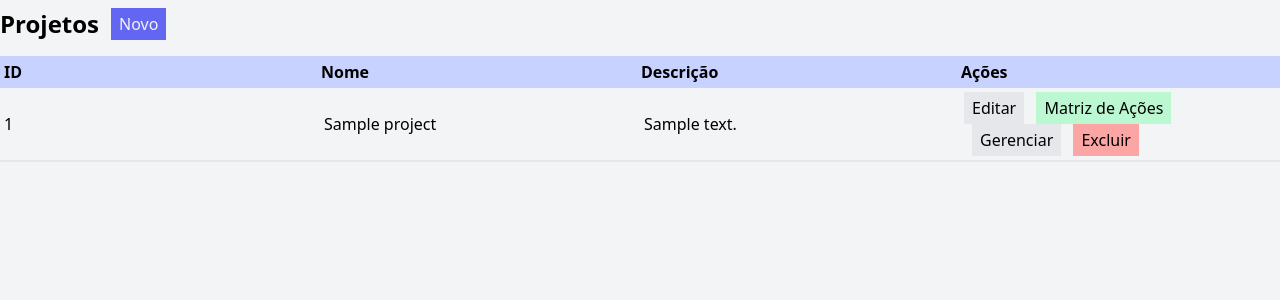
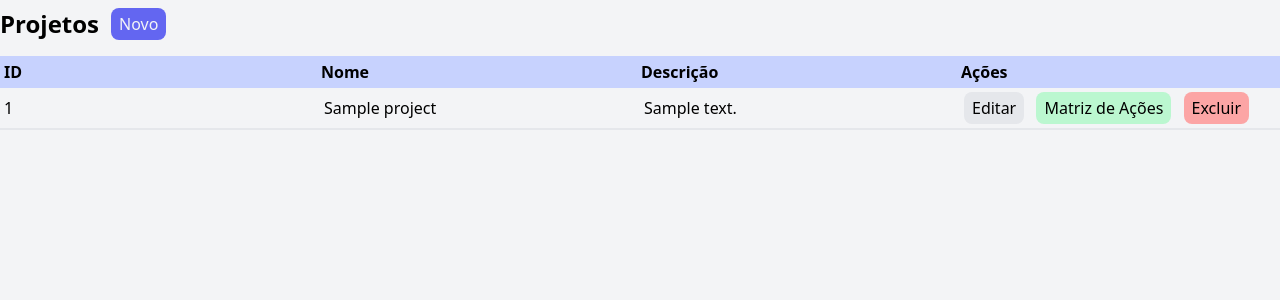
Before and after one commit to FabioCruz20/active_aging_planner, a Django app: page /planning/projects/ in a window 1280 px wide. Shown: the part 40-340 px from the top of the page. Run offline with Django 4.2, Linux system fonts and the light colour scheme; tables that the repository leaves empty hold one stand-in row (values such as "Sample post"); some libraries are stand-ins or nearby versions.

Commit message:
style: style buttons in project list page

```diff
--- a/planning/templates/projects/index.html
+++ b/planning/templates/projects/index.html
@@ -5,7 +5,7 @@
             <h1 class="font-bold text-2xl mt-2">Projetos</h1>
             <a
                 href="{% url 'projects:new' %}"
-                class="px-2 py-1 bg-indigo-500 text-gray-100">
+                class="px-2 py-1 rounded-lg bg-indigo-500 text-gray-100">
                 Novo
             </a>
         </div>
@@ -27,18 +27,13 @@
                     <td class="p-1">
                         <a
                             href="{% url 'projects:edit' project_id=project.id %}"
-                            class="px-2 py-1 bg-gray-200 inline-block">
+                            class="px-2 rounded-lg py-1 bg-gray-200 inline-block">
                             Editar
                         </a>
                         <a
                             href="{% url 'projects:manage_actions_matrix' project_id=project.id %}"
-                            class="px-2 py-1 bg-green-200 mx-2 inline-block">
+                            class="px-2 rounded-lg py-1 bg-green-200 mx-2 inline-block">
                             Matriz de Ações
-                        </a>
-                        <a
-                            href="{% url 'projects:manage_levels' project_id=project.id %}"
-                            class="px-2 py-1 bg-gray-200 mx-2 inline-block">
-                            Gerenciar
                         </a>
                         <form
                             class="inline"
@@ -46,7 +41,7 @@
                             method="post">
                             {% csrf_token %}
                             <input type="hidden" name="_method" value="delete">
-                            <button class="bg-red-300 px-2 py-1">Excluir</button>
+                            <button class="bg-red-300 rounded-lg px-2 py-1">Excluir</button>
                         </form>
                     </td>
                 </tr>
```
